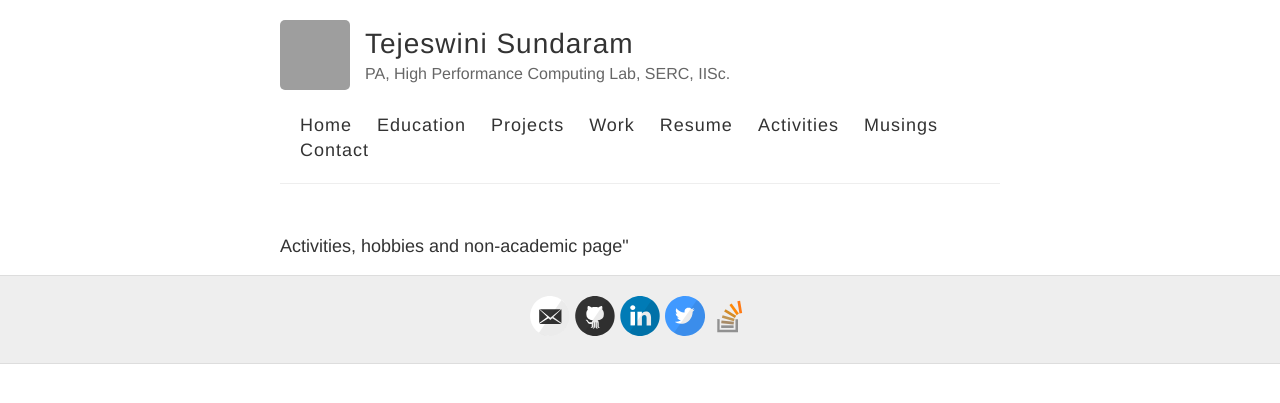
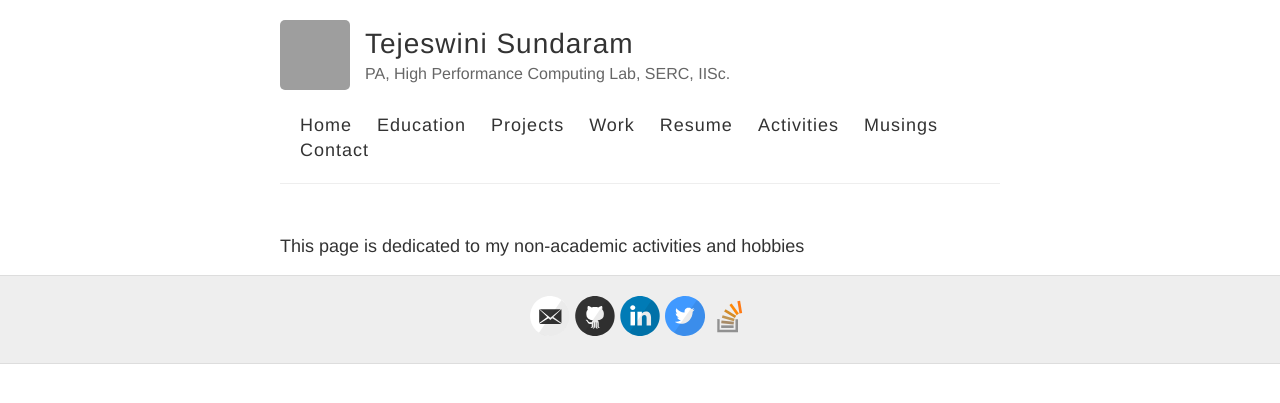
Before and after one commit to tejeswinisundaram/tejeswinisundaram.github.io, a Jekyll site: the page built from activities.md, in a window 1280 px wide. Shown: the top 403 px of the page. Built offline with Jekyll 4.4.1, drawn with Linux system fonts in a browser that asks for light colours; Markdown is read by kramdown in place of the engine named in the settings; grey boxes are pictures that could not be loaded.

Commit message:
added activities

```diff
--- a/activities.md
+++ b/activities.md
@@ -3,4 +3,4 @@ layout: page
 permalink: /activities/
 ---
 
-<p> Activities, hobbies and non-academic page"</p>
+<p> This page is dedicated to my non-academic activities and hobbies</p>
```
